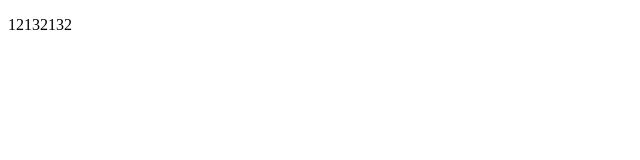
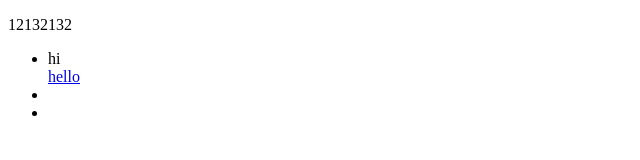
Before and after one commit to salce4560/salce4560.github.io, a plain HTML site: page index.html in a window 1280 px wide. Shown: the full height of the page, 0-640 px from the left. Drawn offline with Linux system fonts and the light colour scheme.

Commit message:
增加了連結

```diff
--- a/index.html
+++ b/index.html
@@ -8,5 +8,11 @@
 </head>
 <body>
     <p>12132132</p>
+    <ul>
+        <li> hi</li>
+        <a href="practice.html">hello</a>
+        <li></li>
+        <li></li>
+    </ul>
 </body>
 </html>
```
